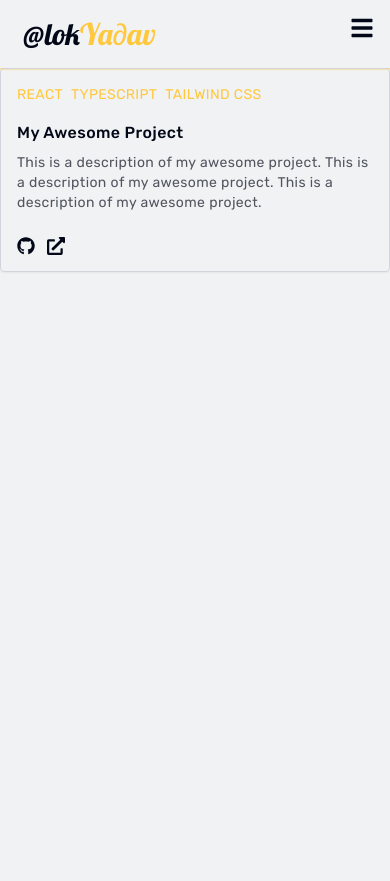
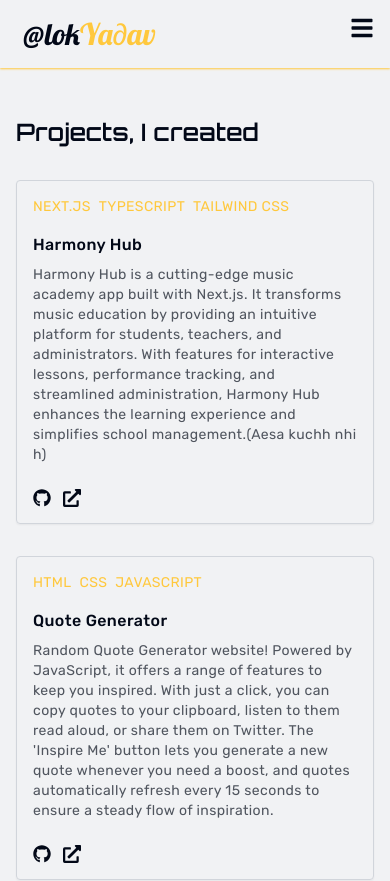
Before and after one commit to alok-x0s1/Portfolio, a Next.js app: page /projects in a window 390 px wide. Shown: the top 881 px of the page. Built offline with nearby package versions, Linux system fonts and the light colour scheme; a web font is replaced by a local one.

Commit message:
Make responsive

```diff
--- a/src/app/projects/page.tsx
+++ b/src/app/projects/page.tsx
@@ -1,26 +1,58 @@
 import Project from "@/components/Project";
+import { orbitron } from "@/data/fonts";
 import React from "react";
 
 const Page: React.FC = () => {
-	const projectData = {
-		stacks: ["React", "TypeScript", "Tailwind CSS"],
-		title: "My Awesome Project",
-		description: "This is a description of my awesome project. This is a description of my awesome project. This is a description of my awesome project.",
-		githubLink: "https://github.com/yourusername/yourproject",
-		liveLink: "https://yourproject.live",
-	};
+	const projects = [
+		{
+			stacks: ["Next.js", "TypeScript", "Tailwind CSS"],
+			title: "Harmony Hub",
+			description:
+				"Harmony Hub is a cutting-edge music academy app built with Next.js. It transforms music education by providing an intuitive platform for students, teachers, and administrators. With features for interactive lessons, performance tracking, and streamlined administration, Harmony Hub enhances the learning experience and simplifies school management.(Aesa kuchh nhi h)",
+			githubLink: "https://github.com/alok-x0s1/Harmony-Hub",
+			liveLink: "https://harmony-hub-alok.vercel.app/",
+		},
+		{
+			stacks: ["Html", "CSS", "Javascript"],
+			title: "Quote Generator",
+			description:
+				"Random Quote Generator website! Powered by JavaScript, it offers a range of features to keep you inspired. With just a click, you can copy quotes to your clipboard, listen to them read aloud, or share them on Twitter. The 'Inspire Me' button lets you generate a new quote whenever you need a boost, and quotes automatically refresh every 15 seconds to ensure a steady flow of inspiration.",
+			githubLink: "https://github.com/alok-x0s1/Quote-Generator",
+			liveLink: "https://quote-generator-alok.vercel.app/",
+		},
+		{
+			stacks: ["Html", "CSS", "Javascript"],
+			title: "QrSwift",
+			description:
+				"This project lets you create QR codes using a web page. You enter some text or a URL, and the QR code is generated instantly. The project uses HTML for the structure of the page, CSS for styling it, and JavaScript to handle the QR code creation. It's a handy tool for quickly converting any information into a scannable QR code.",
+			githubLink: "https://github.com/alok-x0s1/QrSwift",
+			liveLink: "https://qrswift.vercel.app/",
+		},
+		{
+			stacks: ["React.js", "Javascript", "Tailwind CSS"],
+			title: "Currency Convertor",
+			description:
+				"Discover a sleek currency converter powered by Vite, boasting custom hooks for streamlined functionality. With an extensive array of currency options and real-time updates, it ensures accurate conversions on any device. Simplify international transactions with ease.",
+			githubLink: "https://github.com/alok-x0s1/Currency-Convertor",
+			liveLink: "https://currency-convertor-alok.vercel.app/",
+		},
+	];
 
 	return (
 		<main className="min-h-screen">
-			<section className="w-full">
-				<Project
-					stacks={projectData.stacks}
-					title={projectData.title}
-					description={projectData.description}
-					githubLink={projectData.githubLink}
-					liveLink={projectData.liveLink}
-				/>
-			</section>
+			<div className="mt-12 px-4 sm:px-8 lg:px-16 xl:px-32 mb-12">
+				<h2
+					className={`${orbitron.className} text-2xl sm:text-3xl font-semibold mb-8`}
+				>
+					Projects, I created
+				</h2>
+
+				<div className="w-full grid grid-cols-1 sm:grid-cols-2 lg:grid-cols-2 gap-8 sm:gap-12">
+					{projects.map((project, index) => (
+						<Project key={index} {...project} />
+					))}
+				</div>
+			</div>
 		</main>
 	);
 };
--- a/src/components/TechStacks.tsx
+++ b/src/components/TechStacks.tsx
@@ -34,7 +34,7 @@ const TechStacks = () => {
 						key={logo.name}
 						className="p-3 sm:p-4 md:p-6 rounded-sm cursor-pointer border-2 hover:-translate-y-2 shadow-md flex flex-col items-center w-24 sm:w-32 md:w-40 lg:min-w-40 bg-gray-200/50 group hover:border-secondaryTextColor duration-500"
 					>
-						<div className="text-4xl sm:text-6xl md:text-8xl">
+						<div className="text-4xl sm:text-6xl md:text-7xl">
 							{logo.icon}
 						</div>
 						<div className="text-xs sm:text-base group-hover:text-secondaryTextColor duration-300">
--- a/src/components/Tools.tsx
+++ b/src/components/Tools.tsx
@@ -33,7 +33,7 @@ const Tools = () => {
 						key={tool.name}
 						className="p-3 sm:p-4 md:p-6 rounded-sm cursor-pointer border-2 hover:-translate-y-2 shadow-md flex flex-col gap-1 items-center w-24 sm:w-32 md:w-40 lg:min-w-40 h-fit bg-gray-200/50 group hover:border-secondaryTextColor duration-500"
 					>
-						<div className="text-4xl sm:text-6xl md:text-8xl">
+						<div className="text-4xl sm:text-6xl md:text-7xl">
 							{tool.icon}
 						</div>
 						<div className="text-base sm:text-base group-hover:text-secondaryTextColor duration-300">
```
